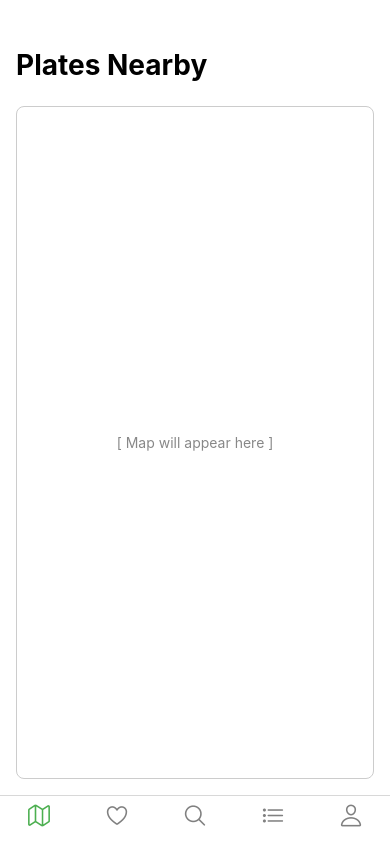
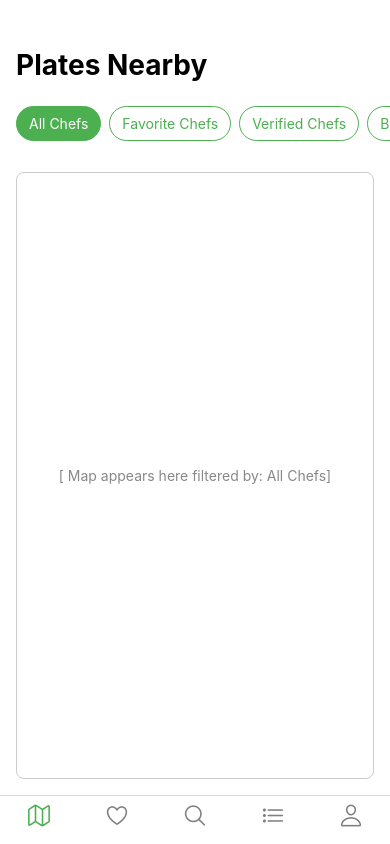
Before and after one commit to naafay/matechef-app, a React Native app in the folder mobile/: screen /Map in a window 390 px wide. Built offline with nearby package versions, Linux system fonts and the light colour scheme.

Commit message:
feat: add MapScreen with FilterMenu component

```diff
--- /dev/null
+++ b/mobile/src/components/FilterMenu.tsx
@@ -0,0 +1,85 @@
+// mobile/src/components/FilterMenu.tsx
+// A horizontal, scrollable menu of filter chips (e.g., All Chefs, Favorite Chefs, etc.)
+
+import React from 'react';
+import {
+  View,
+  ScrollView,
+  TouchableOpacity,
+  Text,
+  StyleSheet,
+} from 'react-native';
+
+// Defines the shape of each filter option
+export type FilterOption = {
+  key: string;   // unique identifier
+  label: string; // the text shown on the chip
+};
+
+// Props for the FilterMenu component
+type FilterMenuProps = {
+  options: FilterOption[];        // array of filters to display
+  selectedKey: string | null;     // which filter is active
+  onSelect: (key: string) => void; // callback when a chip is tapped
+};
+
+export default function FilterMenu({
+  options,
+  selectedKey,
+  onSelect,
+}: FilterMenuProps) {
+  return (
+    <View style={styles.wrapper}>
+      <ScrollView
+        horizontal
+        showsHorizontalScrollIndicator={false}
+        contentContainerStyle={styles.scrollContent}
+      >
+        {options.map((opt) => {
+          const isSelected = opt.key === selectedKey;
+          return (
+            <TouchableOpacity
+              key={opt.key}
+              style={[styles.chip, isSelected && styles.chipSelected]}
+              onPress={() => onSelect(opt.key)}
+            >
+              <Text style={[styles.chipText, isSelected && styles.chipTextSelected]}>
+                {opt.label}
+              </Text>
+            </TouchableOpacity>
+          );
+        })}
+      </ScrollView>
+    </View>
+  );
+}
+
+const styles = StyleSheet.create({
+  wrapper: {
+    height: 50,
+    marginVertical: 8,
+  },
+  scrollContent: {
+    paddingHorizontal: 16,
+    alignItems: 'center',
+  },
+  chip: {
+    paddingVertical: 8,
+    paddingHorizontal: 12,
+    borderRadius: 20,
+    borderWidth: 1,
+    borderColor: '#4CAF50',  // green outline
+    marginRight: 8,
+    backgroundColor: '#FFF',
+  },
+  chipSelected: {
+    backgroundColor: '#4CAF50', // solid green when selected
+  },
+  chipText: {
+    fontSize: 14,
+    color: '#4CAF50',
+  },
+  chipTextSelected: {
+    color: '#FFF',             // white text on selected chip
+  },
+});
--- a/mobile/src/screens/MapScreen.tsx
+++ b/mobile/src/screens/MapScreen.tsx
@@ -1,16 +1,43 @@
-// MapScreen.tsx
-// Home tab: shows the Plates Nearby map
+// src/screens/MapScreen.tsx
+// Home tab: Plates Nearby view with a horizontal filter menu
 
-import React from 'react';
+import React, { useState } from 'react';
 import { View, Text, StyleSheet } from 'react-native';
+import FilterMenu, { FilterOption } from '../components/FilterMenu';
 
 export default function MapScreen() {
+  // Track which filter is selected (default: All Chefs)
+  const [activeFilter, setActiveFilter] = useState<string>('allChefs');
+
+  // Define the filters as per your Feature Set
+  const FILTER_OPTIONS: FilterOption[] = [
+    { key: 'allChefs', label: 'All Chefs' },
+    { key: 'favoriteChefs', label: 'Favorite Chefs' },
+    { key: 'verifiedChefs', label: 'Verified Chefs' },
+    { key: 'byRating', label: 'By Rating' },
+    { key: 'freeMeals', label: 'Free Meals' },
+    { key: 'readyForPickup', label: 'Ready for Pickup' },
+  ];
+
   return (
     <View style={styles.container}>
+      {/* Header title */}
       <Text style={styles.title}>Plates Nearby</Text>
-      {/* TODO: integrate react-native-maps here */}
-      <View style={styles.placeholder}>
-        <Text style={styles.placeholderText}>[ Map will appear here ]</Text>
+
+      {/* Horizontal filter menu */}
+      <FilterMenu
+        options={FILTER_OPTIONS}
+        selectedKey={activeFilter}
+        onSelect={setActiveFilter}
+      />
+
+      {/* Placeholder for map view; we'll wire up react-native-maps next */}
+      <View style={styles.mapPlaceholder}>
+        <Text style={styles.placeholderText}>
+          {'[ Map appears here filtered by: ' +
+            FILTER_OPTIONS.find((o) => o.key === activeFilter)?.label +
+            ']'}
+        </Text>
       </View>
     </View>
   );
@@ -19,16 +46,16 @@ export default function MapScreen() {
 const styles = StyleSheet.create({
   container: {
     flex: 1,
-    paddingTop: 48,
     backgroundColor: '#fff',
   },
   title: {
     fontSize: 28,
     fontWeight: 'bold',
     marginHorizontal: 16,
+    marginTop: 48,
     marginBottom: 8,
   },
-  placeholder: {
+  mapPlaceholder: {
     flex: 1,
     margin: 16,
     borderRadius: 8,
@@ -39,5 +66,6 @@ const styles = StyleSheet.create({
   },
   placeholderText: {
     color: '#888',
+    textAlign: 'center',
   },
 });
```
